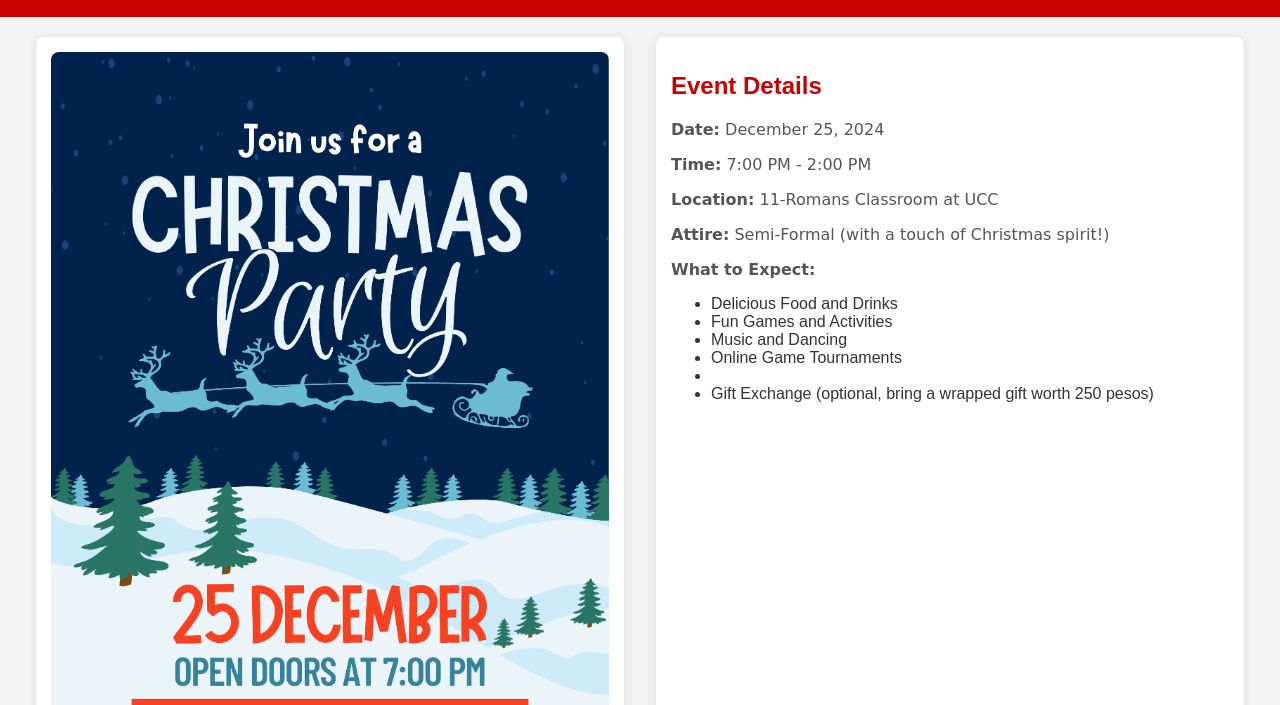
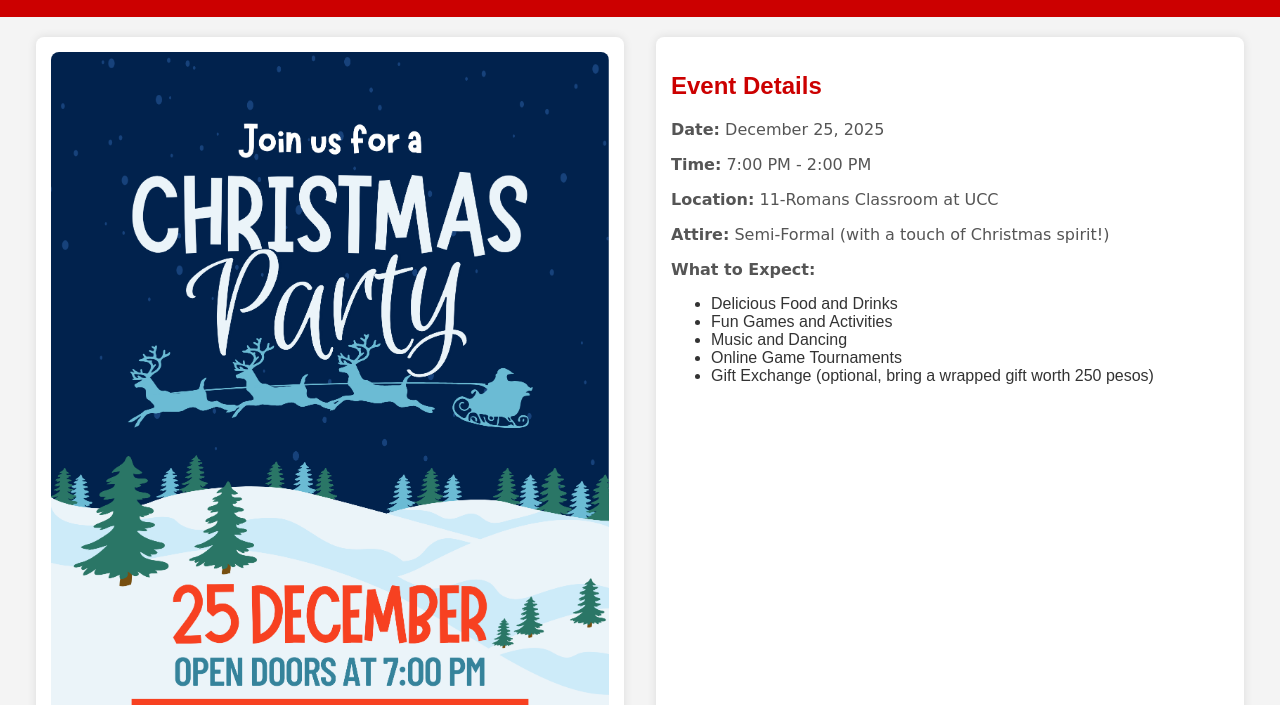
Before and after one commit to kyle-aguirre1/Christmas-party-poster, a plain HTML site: page index.html in a window 1280 px wide. Shown: the part 95-800 px from the top of the page. Drawn offline with Linux system fonts and the light colour scheme.

Commit message:
Update index.html

```diff
--- a/index.html
+++ b/index.html
@@ -76,7 +76,7 @@
 
   <section>
   <h2>Event Details</h2>
-  <p><strong>Date:</strong> December 25, 2024</p>
+  <p><strong>Date:</strong> December 25, 2025</p>
   <p><strong>Time:</strong> 7:00 PM - 2:00 PM</p>
   <p><strong>Location:</strong> 11-Romans Classroom at UCC</p>
   <p><strong>Attire:</strong> Semi-Formal (with a touch of Christmas spirit!)</p>
@@ -85,7 +85,7 @@
   <li>Delicious Food and Drinks</li>
   <li>Fun Games and Activities</li>
   <li>Music and Dancing</li>
-   <li>Online Game Tournaments<li>
+   <li>Online Game Tournaments</li>
   <li>Gift Exchange (optional, bring a wrapped gift worth 250 pesos)</li>
   </ul>
 </p>
```
